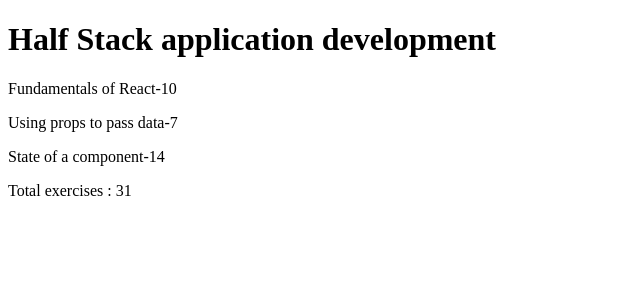
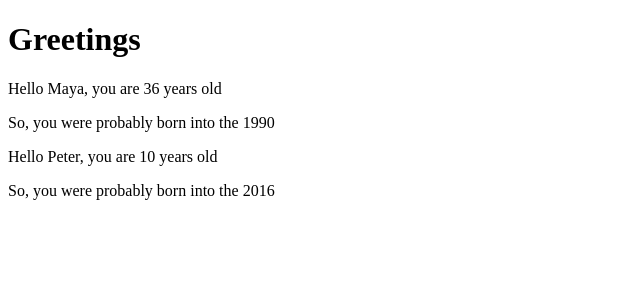
Before and after one commit to Devanshukoli/full-stack-submission-repo, a React (Vite) app: page / in a window 1280 px wide. Shown: the top 300 px of the page, without its empty margins (0-640 px from the left). Built offline with nearby package versions, Linux system fonts and the light colour scheme.

Commit message:
update app component, use component helper function

```diff
--- a/src/App.jsx
+++ b/src/App.jsx
@@ -1,60 +1,29 @@
-const Header = (props) => {
-  return (
-    <>
-      <h1>{props.course}</h1>
-    </>
-  )
-}
+const Hello = (props) => {
 
-const Content = (props) => {
-  // console.log('content props....', props.part)
-  const propsList = props.part.map((part, index) =>
-    <p key={index}>{part.name}-{part.exercises}</p>
-  )
-  // console.log('propslilst....', propsList)
+  const bornYear = () => {
+    const yearNow = new Date().getFullYear();
+    return yearNow - props.age
+  }
 
   return (
     <>
-      {propsList}
-    </>
-  )
-}
-
-const Total = (props) => {
-
-  const sum = props.parts.reduce((sum, part) => sum + part.exercises, 0)
-
-  return (
-    <>
-      <p>Total exercises : {sum}</p>
+      <p>
+        Hello {props.name}, you are {props.age} years old
+      </p>
+      <p>So, you were probably born into the {bornYear()}</p>
     </>
   )
 }
 
 const App = () => {
-  const course = {
-    name: 'Half Stack application development',
-    part: [
-      {
-        name: 'Fundamentals of React',
-        exercises: 10
-      },
-      {
-        name: 'Using props to pass data',
-        exercises: 7
-      },
-      {
-        name: 'State of a component',
-        exercises: 14
-      }
-    ]
-  }
+  const name = 'Peter'
+  const age = 10
 
   return (
     <div>
-      <Header course={course.name} />
-      <Content part={course.part} />
-      <Total parts={course.part} />
+      <h1>Greetings</h1>
+      <Hello name="Maya" age={26 + 10} />
+      <Hello name={name} age={age} />
     </div>
   )
 }
```
